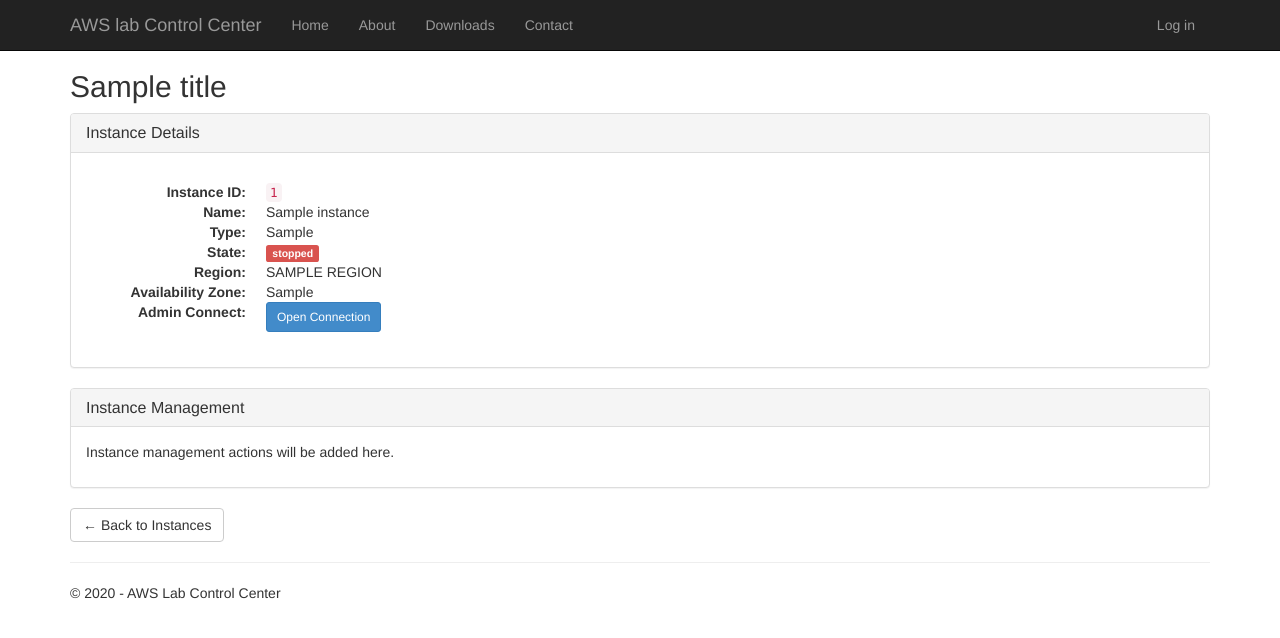
After one commit to cdaguanno/DuoOIDC-DemoApp, a Django app: template app/templates/app/instance_detail.html in a window 1280 px wide. The commit adds this page. Shown: the top 638 px of the page. Run offline with Django 5.2, Linux system fonts and the light colour scheme; the template is opened without the code that fills it: most values are stand-ins (such as "Sample title", 1, 10 or a date in 2020); some libraries are stand-ins or nearby versions.

Commit message:
Added Instance page and API key

```diff
--- a/DuoOIDC_DemoApp/urls.py
+++ b/DuoOIDC_DemoApp/urls.py
@@ -30,6 +30,7 @@ urlpatterns = [
          name='login'),
     path('logout/', LogoutView.as_view(next_page='/'), name='logout'),
     path('admin/', admin.site.urls),
+    path('instance/<str:instance_id>/', views.instance_detail, name='instance_detail'),
 ]
 
 if settings.DEBUG:
--- a/app/ec2instance.py
+++ b/app/ec2instance.py
@@ -8,7 +8,8 @@ def GetInstanceState(arg1):
 
 
     headers = {
-      'Content-Type': 'application/json'
+      'Content-Type': 'application/json',
+      'x-api-key': 'xfWnTdehiH9MhTrv5ddaQ2TNeiL5NnI1aViRtEMc'
     }
     conn.request("GET", "/prod/instances?region=" + arg1, headers=headers)
     res = conn.getresponse()
--- a/app/templates/app/index.html
+++ b/app/templates/app/index.html
@@ -39,7 +39,7 @@
             <tbody>
                 {% for instance in region.instances %}
                 <tr>
-                    <td><code style="margin: 0; display: inline;">{{ instance.InstanceId }}</code></td>
+                    <td><a href="{% url 'instance_detail' instance.InstanceId %}"><code style="margin: 0; display: inline;">{{ instance.InstanceId }}</code></a></td>
                     <td>{{ instance.Name }}</td>
                     <td>{{ instance.InstanceType }}</td>
                     <td>
--- /dev/null
+++ b/app/templates/app/instance_detail.html
@@ -0,0 +1,62 @@
+{% extends "app/layout.html" %}
+{% block content %}
+
+<h2>{{ title }}</h2>
+
+{% if instance %}
+<div class="panel panel-default">
+    <div class="panel-heading">
+        <h3 class="panel-title">Instance Details</h3>
+    </div>
+    <div class="panel-body">
+        <dl class="dl-horizontal">
+            <dt>Instance ID:</dt>
+            <dd><code>{{ instance.InstanceId }}</code></dd>
+
+            <dt>Name:</dt>
+            <dd>{{ instance.Name }}</dd>
+
+            <dt>Type:</dt>
+            <dd>{{ instance.InstanceType }}</dd>
+
+            <dt>State:</dt>
+            <dd>
+                <span class="label label-{% if instance.State == 'running' %}success{% elif instance.State == 'stopped' %}danger{% else %}warning{% endif %}">
+                    {{ instance.State }}
+                </span>
+            </dd>
+
+            <dt>Region:</dt>
+            <dd>{{ region|upper }}</dd>
+
+            <dt>Availability Zone:</dt>
+            <dd>{{ instance.AvailabilityZone }}</dd>
+
+            {% if instance.CLconn != 'N/A' %}
+            <dt>Admin Connect:</dt>
+            <dd><a href="{{ instance.CLconn }}" target="_blank" rel="noopener noreferrer" class="btn btn-sm btn-primary">Open Connection</a></dd>
+            {% endif %}
+        </dl>
+    </div>
+</div>
+
+<div class="panel panel-default">
+    <div class="panel-heading">
+        <h3 class="panel-title">Instance Management</h3>
+    </div>
+    <div class="panel-body">
+        <p>Instance management actions will be added here.</p>
+        <!-- Future: Start, Stop, Reboot buttons -->
+    </div>
+</div>
+
+<a href="{% url 'home' %}" class="btn btn-default">← Back to Instances</a>
+
+{% else %}
+<div class="alert alert-warning">
+    <strong>Instance not found.</strong> The instance ID may be invalid or the instance may have been terminated.
+</div>
+<a href="{% url 'home' %}" class="btn btn-default">← Back to Instances</a>
+{% endif %}
+
+{% endblock %}
```
Also changed, not shown: app/views.py (+32 -0 lines), 1 other file.
